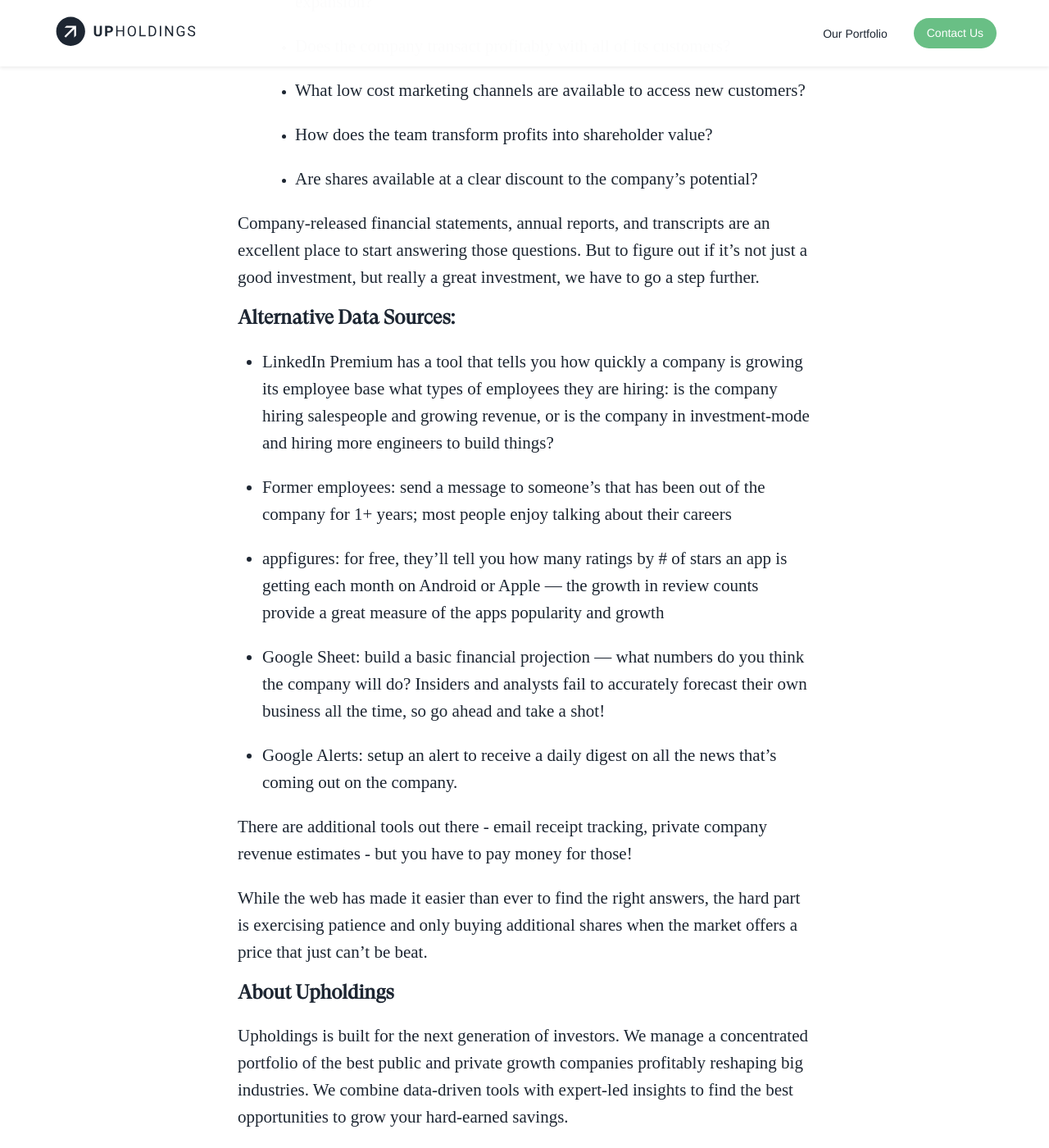
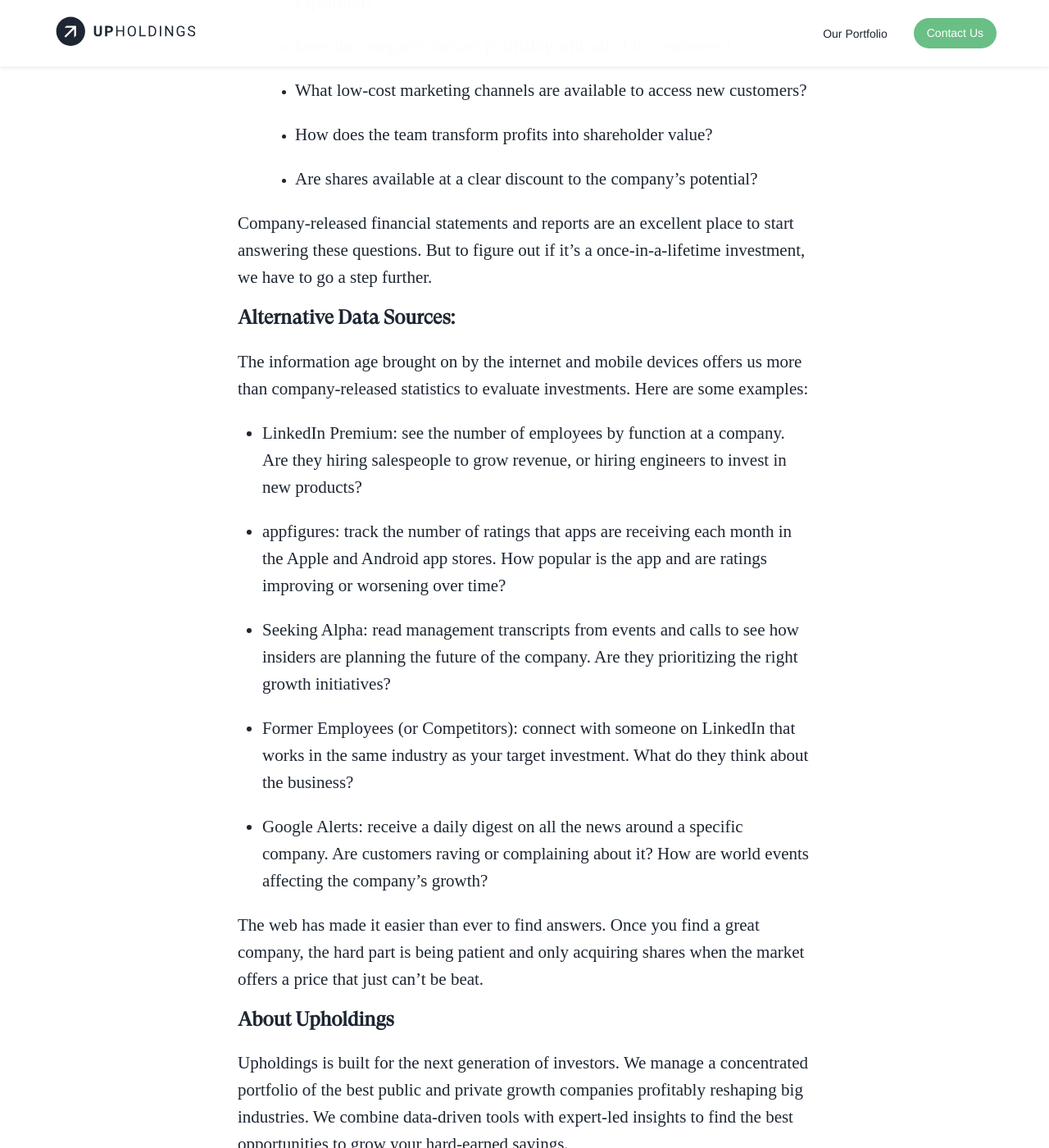
Before and after one commit to willanderson/Upholdings, a Jekyll site: the page built from _posts/2020-01-13-finding-the-next-apple.markdown, in a window 1280 px wide and 1400 px high, scrolled down 1310 px. Shown: the whole window at 82% size. Built offline with Jekyll 4.4.1, drawn with Linux system fonts in a browser that asks for light colours; nearby versions of some CDN libraries; some web fonts are replaced; comment, search, counter and statistics services are not loaded; some of the changed text lies outside the part shown.

Commit message:
Updated Finding The Next Apple

```diff
--- a/_posts/2020-01-13-finding-the-next-apple.markdown
+++ b/_posts/2020-01-13-finding-the-next-apple.markdown
@@ -25,29 +25,29 @@ Every investor needs two things to evaluate a potential investment: (1) the righ
 
 5. Does the company transact profitably with all of its customers?
 
-6. What low cost marketing channels are available to access new customers?
+6. What low-cost marketing channels are available to access new customers?
 
 7. How does the team transform profits into shareholder value?
 
 8. Are shares available at a clear discount to the company’s potential?
 
-Company-released financial statements, annual reports, and transcripts are an excellent place to start answering those questions. But to figure out if it's not just a good investment, but really a great investment, we have to go a step further.
+Company-released financial statements and reports are an excellent place to start answering these questions. But to figure out if it's a once-in-a-lifetime investment, we have to go a step further.
 
 ## **Alternative Data Sources:**
 
-* LinkedIn Premium has a tool that tells you how quickly a company is growing its employee base what types of employees they are hiring: is the company hiring salespeople and growing revenue, or is the company in investment-mode and hiring more engineers to build things?
+The information age brought on by the internet and mobile devices offers us more than company-released statistics to evaluate investments. Here are some examples:
 
-* Former employees: send a message to someone’s that has been out of the company for 1\+ years; most people enjoy talking about their careers
+* LinkedIn Premium: see the number of employees by function at a company. Are they hiring salespeople to grow revenue, or hiring engineers to invest in new products?
 
-* appfigures: for free, they’ll tell you how many ratings by # of stars an app is getting each month on Android or Apple — the growth in review counts provide a great measure of the apps popularity and growth
+* appfigures: track the number of ratings that apps are receiving each month in the Apple and Android app stores. How popular is the app and are ratings improving or worsening over time?
 
-* Google Sheet: build a basic financial projection — what numbers do you think the company will do? Insiders and analysts fail to accurately forecast their own business all the time, so go ahead and take a shot!
+* Seeking Alpha: read management transcripts from events and calls to see how insiders are planning the future of the company. Are they prioritizing the right growth initiatives?
 
-* Google Alerts: setup an alert to receive a daily digest on all the news that’s coming out on the company.
+* Former Employees (or Competitors): connect with someone on LinkedIn that works in the same industry as your target investment. What do they think about the business?
 
-There are additional tools out there - email receipt tracking, private company revenue estimates - but you have to pay money for those!
+* Google Alerts: receive a daily digest on all the news around a specific company. Are customers raving or complaining about it? How are world events affecting the company's growth?
 
-While the web has made it easier than ever to find the right answers, the hard part is exercising patience and only buying additional shares when the market offers a price that just can’t be beat.
+The web has made it easier than ever to find answers. Once you find a great company, the hard part is being patient and only acquiring shares when the market offers a price that just can’t be beat.
 
 ## **About Upholdings**
 
```
Also changed, not shown: other parts of _posts/2020-01-13-finding-the-next-apple.markdown (+1 -1 lines).
